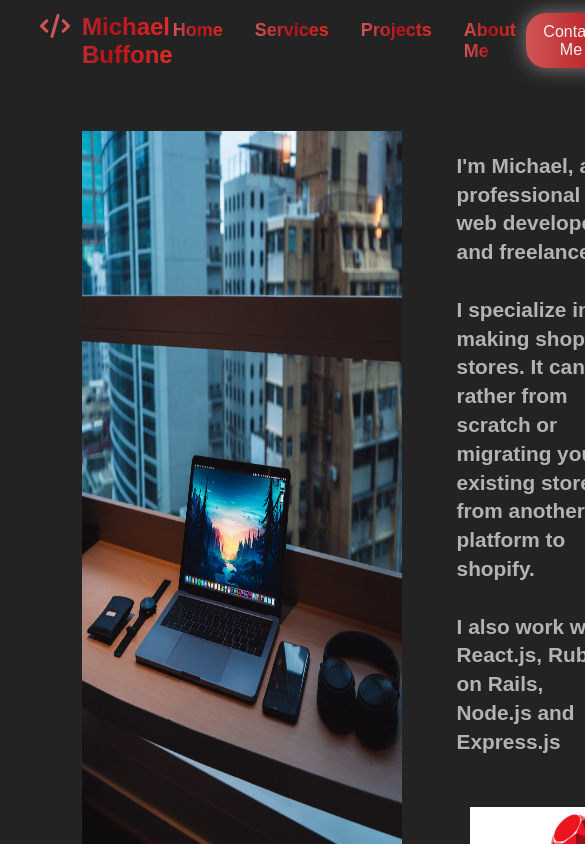
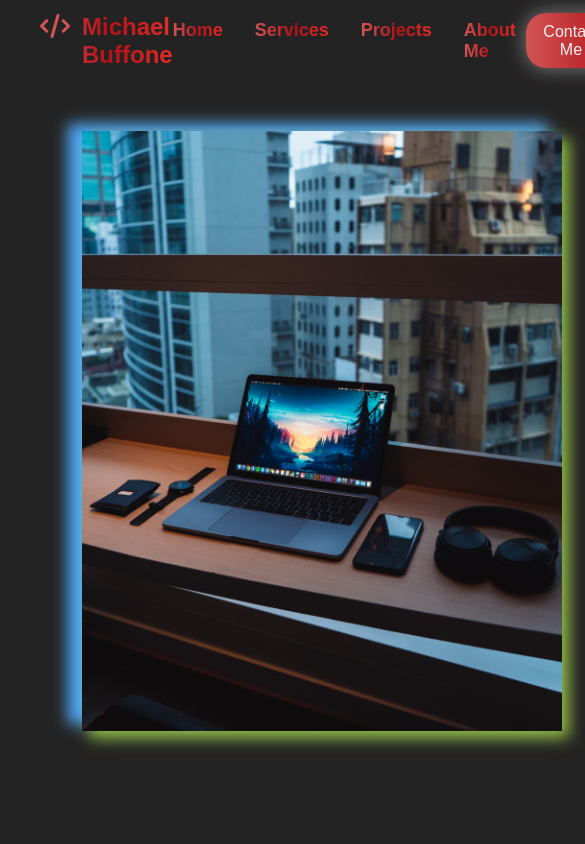
Before and after one commit to BMike84/portfolio, a React (Create React App) app: page /about in a window 390 px wide. Shown: the top 844 px of the page, 585 px wide, since content can reach past the window. Built offline with nearby package versions, Linux system fonts and the light colour scheme; grey boxes are pictures that could not be loaded.

Commit message:
started about media queries

```diff
--- a/src/components/About/About.js
+++ b/src/components/About/About.js
@@ -30,7 +30,9 @@ const About = () => {
   return (
     <section id="about">
       <div className="about-me">
-        <img src={laptop} />
+        <div className="about-img">
+          <img className="hero-image" src={laptop} />
+        </div>
         <div className="text-skills">
           <h3>
             I'm Michael, a professional web developer and freelancer.
--- a/src/components/About/About.scss
+++ b/src/components/About/About.scss
@@ -12,8 +12,10 @@
   color: $lightgrey;
   width: 100%;
 
-  img {
-    width: 20rem;
+
+  .hero-image {
+    width: 30rem;
+    box-shadow: 7px 7px .9em $shopifyGreen, -.9em -7px .9em $fullStackBlue;
   }
 }
 
@@ -35,14 +37,25 @@
   padding: 30px;
   width: 50%;
 
-
-
   img {
     width: 99%;
     height: 90px;
   }
 
-  // button {
-  //   display: none;
-  // }
 }
+
+// ladnscape tablets to laptops
+@media only screen and (max-width: 992px) {
+
+}
+
+
+// large phones tablets
+@media only screen and (max-width: 768px) {
+
+}
+
+//phones
+@media only screen and (max-width: 600px) {
+
+}
--- a/src/components/Projects/Projects.scss
+++ b/src/components/Projects/Projects.scss
@@ -122,9 +122,6 @@
 
 // ladnscape tablets to laptops
 @media only screen and (max-width: 992px) {
-  #projects {
-
-  }
 
   .shopify-btn, .full-btn {
     font-size: .75rem;
@@ -156,6 +153,7 @@
   }
 }
 
+//phones
 @media only screen and (max-width: 600px) {
   #projects {
     margin-bottom: 0;
```
Also changed, not shown: src/components/Contact/Contact.scss (+10 -0 lines).
